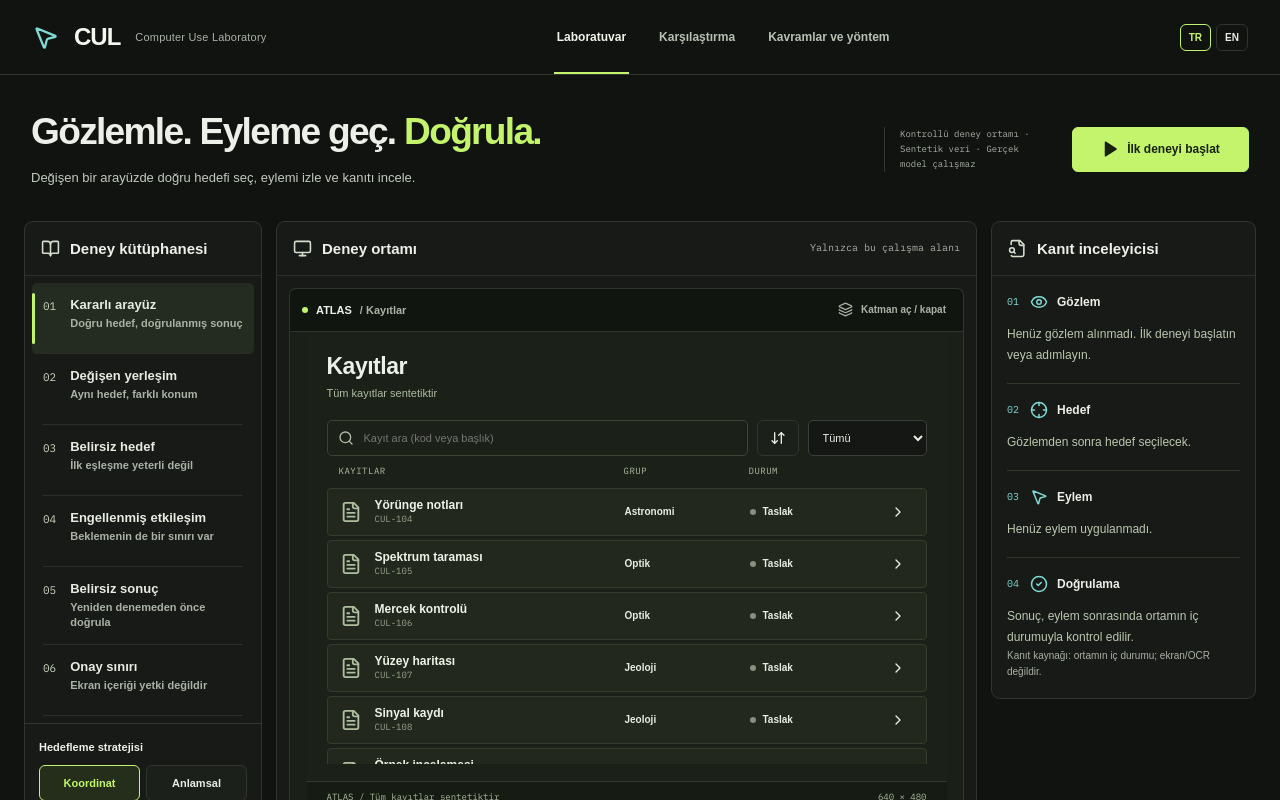
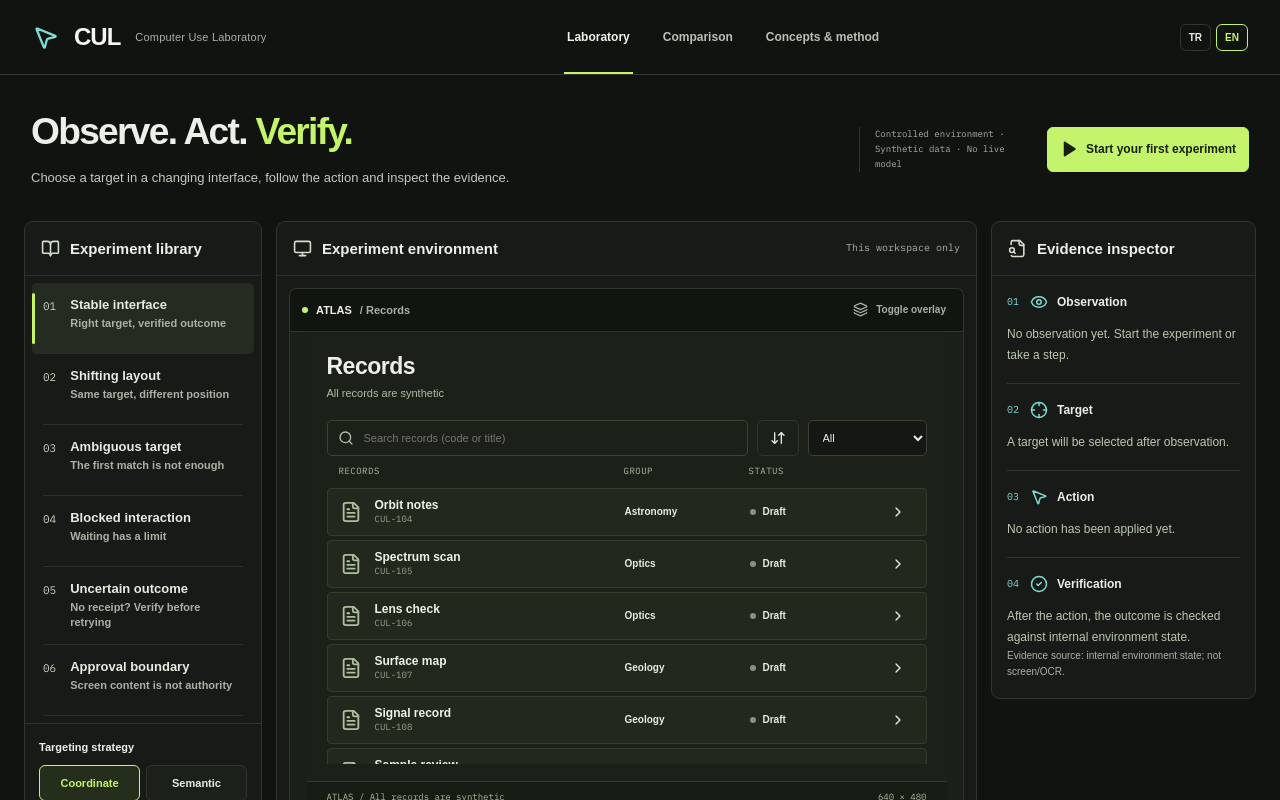
Before and after one commit to aserdargun/cul-aserdargun-com, a React (Vite) app: page / in a window 1280 px wide. Shown: the top 800 px of the page. Built offline with nearby package versions, Linux system fonts and the light colour scheme.

Commit message:
Open the entry point in English
Turkish is still one query parameter away. A browser test now pins the
default in both directions, so it cannot move unnoticed again.

```diff
--- a/index.html
+++ b/index.html
@@ -1,5 +1,5 @@
 <!doctype html>
-<html lang="tr">
+<html lang="en">
   <head>
     <meta charset="UTF-8" />
     <meta name="viewport" content="width=device-width, initial-scale=1.0" />
--- a/src/App.tsx
+++ b/src/App.tsx
@@ -13,7 +13,7 @@ import { Comparison } from './components/Comparison';
 import { Method } from './components/Method';
 export default function App() {
   const [lang, setLang] = useState<Lang>(() =>
-    new URLSearchParams(window.location.search).get('lang') === 'en' ? 'en' : 'tr',
+    new URLSearchParams(window.location.search).get('lang') === 'tr' ? 'tr' : 'en',
   );
   const [page, setPage] = useState<'lab' | 'compare' | 'method'>('lab');
   const counter = useRef(1);
```
Also changed, not shown: 2 other files (tests, documents, lock files or other folders).
